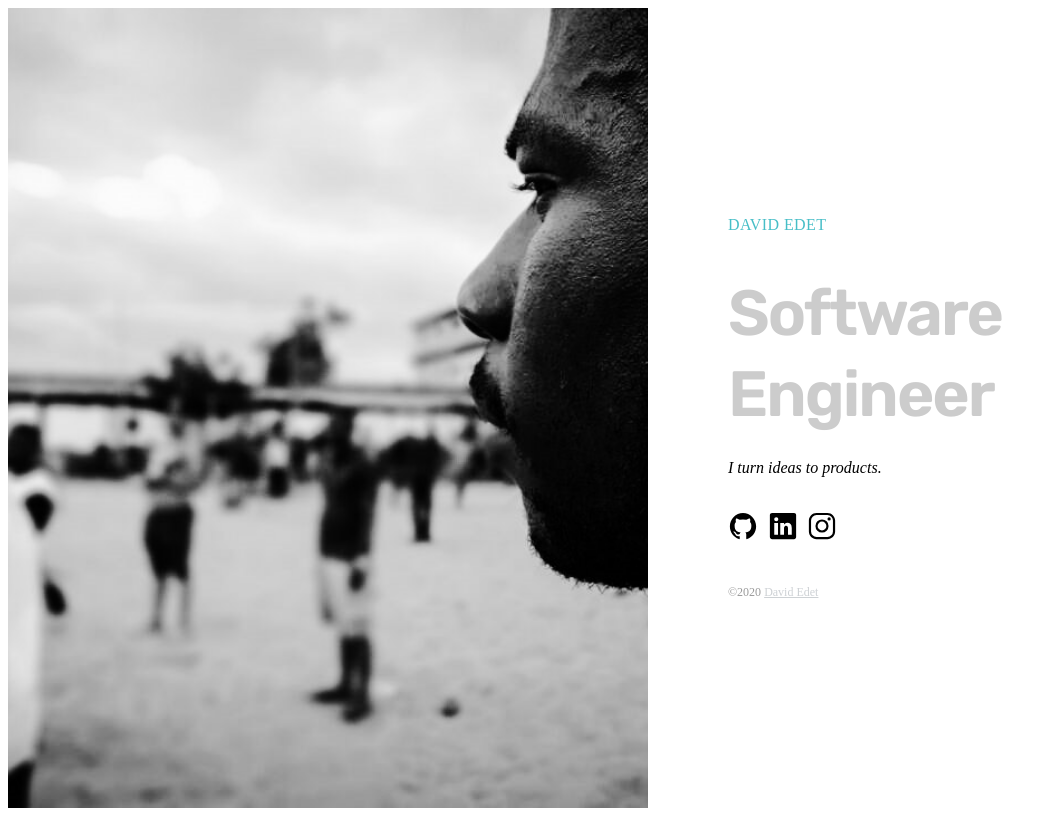
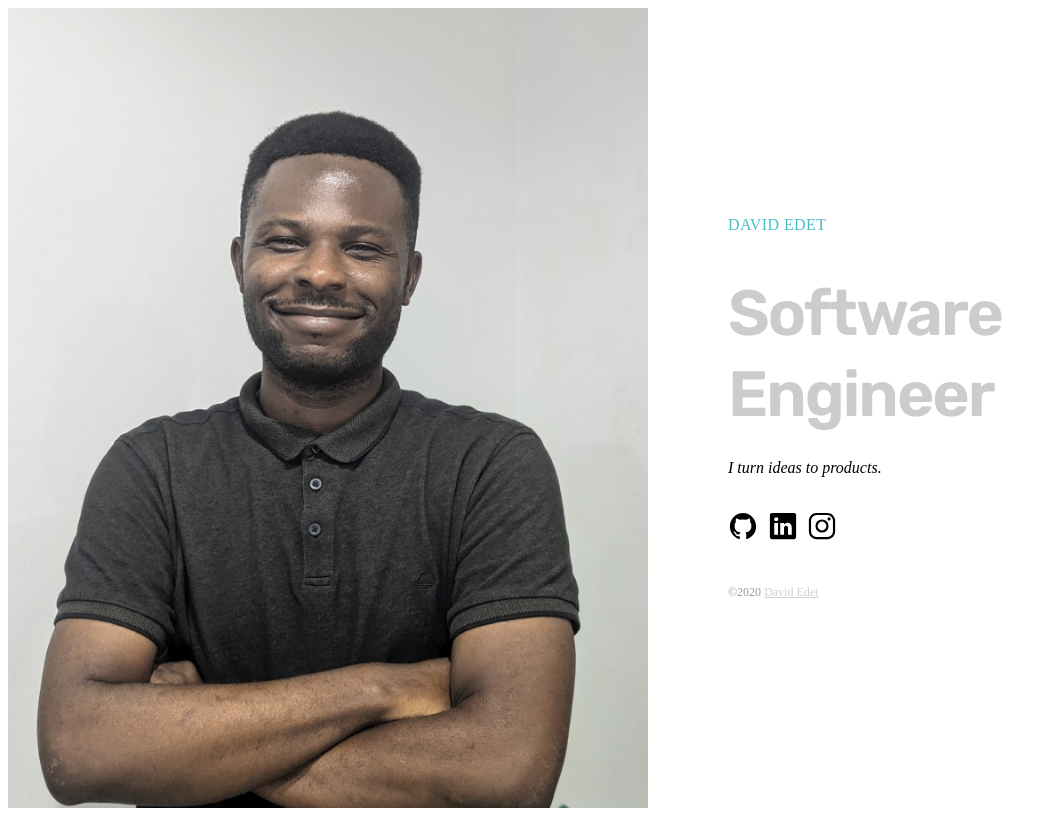
Before and after one commit to david-ae/davidedet.com, an Angular app: page / in a window 1280 px wide. Shown: the whole page, without its empty margins (0-1057 px from the left). Built offline with nearby package versions, Linux system fonts and the light colour scheme; a web font is replaced by a local one.

Commit message:
profile pic changed

```diff
--- a/src/assets/css/split.css
+++ b/src/assets/css/split.css
@@ -243,7 +243,7 @@ body.page-template-page-fullsingle-split p {
 .fs-split .split-image {
   width: 50%;
   height: 100vh;
-  background-image: url("./../img/fbn1.png");
+  background-image: url("./../img/Best-Smiling-Photo.jpg");
   background-position: center center;
   background-size: cover;
 }
```
Also changed, not shown: src/assets/img/Best-Smiling-Photo.jpg (added).
